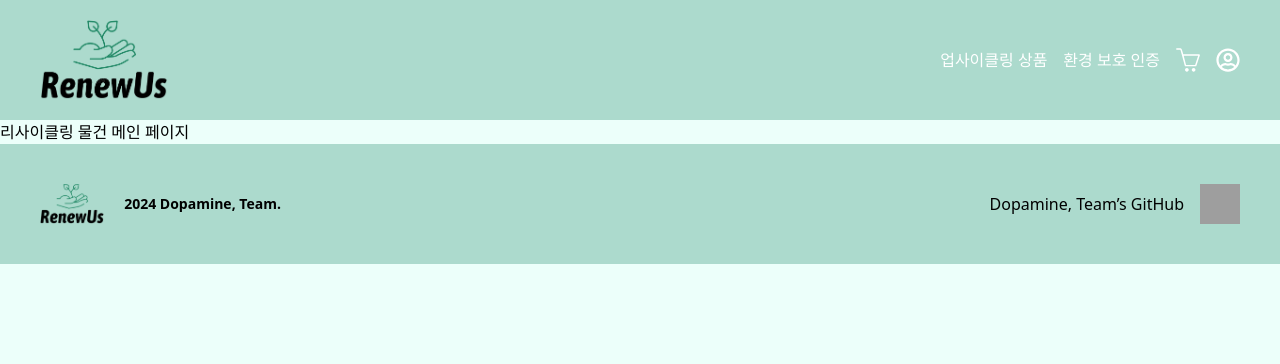
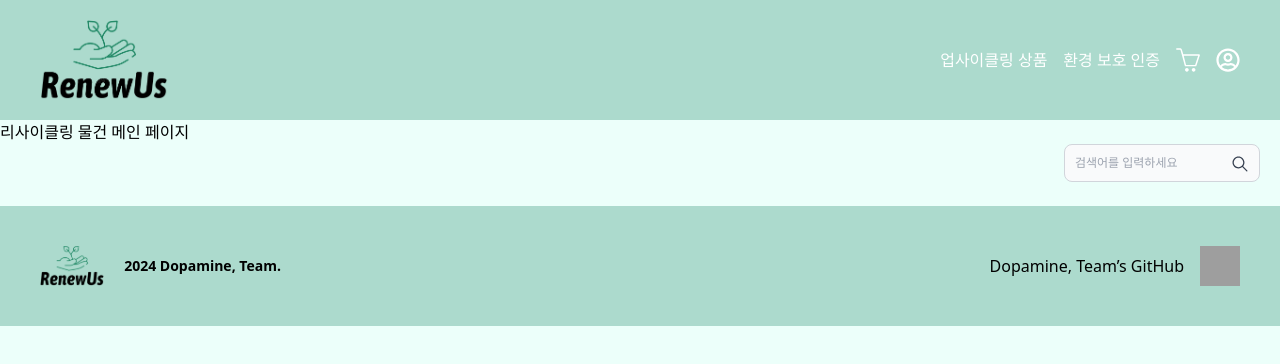
Before and after one commit to web-team-dopamine/recycling-front, a React (Create React App) app: page /products in a window 1280 px wide. Shown: the top 364 px of the page. Built offline with nearby package versions, Linux system fonts and the light colour scheme; grey boxes are pictures that could not be loaded.

Commit message:
style: 리사이클링 상품 메인 페이지에 검색창 추가

```diff
--- a/src/pages/Products.tsx
+++ b/src/pages/Products.tsx
@@ -1,7 +1,16 @@
 import React from 'react';
+import SearchInput from '../components/SearchInput';
 
 const Products = () => {
-  return <div>리사이클링 물건 메인 페이지</div>;
+  return (
+    <div>
+      리사이클링 물건 메인 페이지
+      {/* search */}
+      <div className="mb-6 flex items-center justify-end mr-5">
+        <SearchInput />
+      </div>
+    </div>
+  );
 };
 
 export default Products;
```
